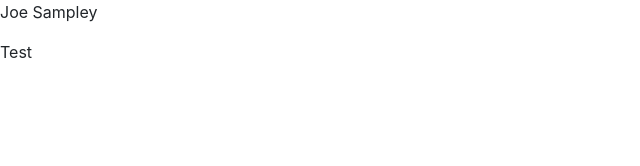
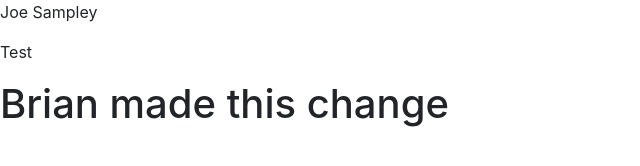
Before and after one commit to Jsamps76/NZALaw-Flask, a plain HTML site: page index.html in a window 1280 px wide. Shown: the whole page, without its empty margins (0-640 px from the left). Drawn offline with nearby package versions, Linux system fonts and the light colour scheme.

Commit message:
Updated index

```diff
--- a/index.html
+++ b/index.html
@@ -12,6 +12,7 @@
   <body>
      <p>Joe Sampley</p>
      <p> Test </p>
+     <h1>Brian made this change</h1>
     <!-- Optional JavaScript -->
     <!-- jQuery first, then Popper.js, then Bootstrap JS -->
     <script src="https://code.jquery.com/jquery-3.3.1.slim.min.js" integrity="sha384-q8i/X+965DzO0rT7abK41JStQIAqVgRVzpbzo5smXKp4YfRvH+8abtTE1Pi6jizo" crossorigin="anonymous"></script>
```
